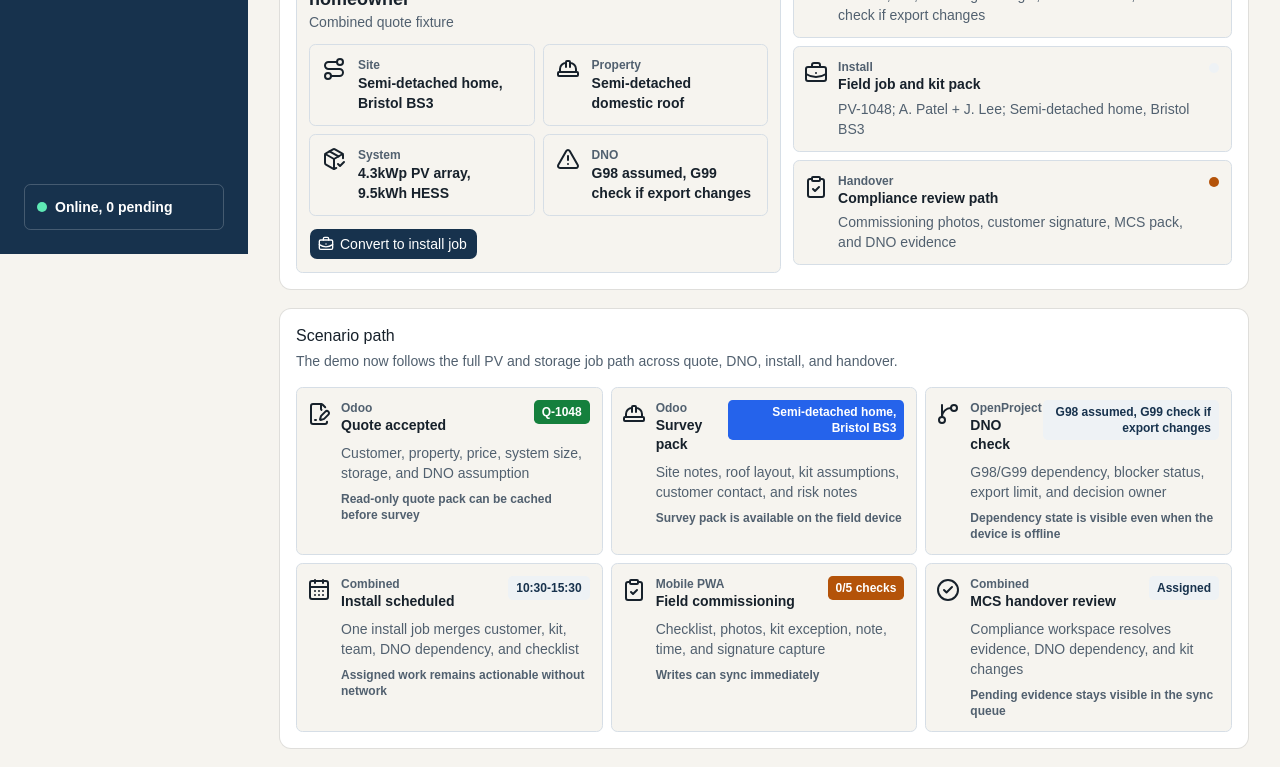
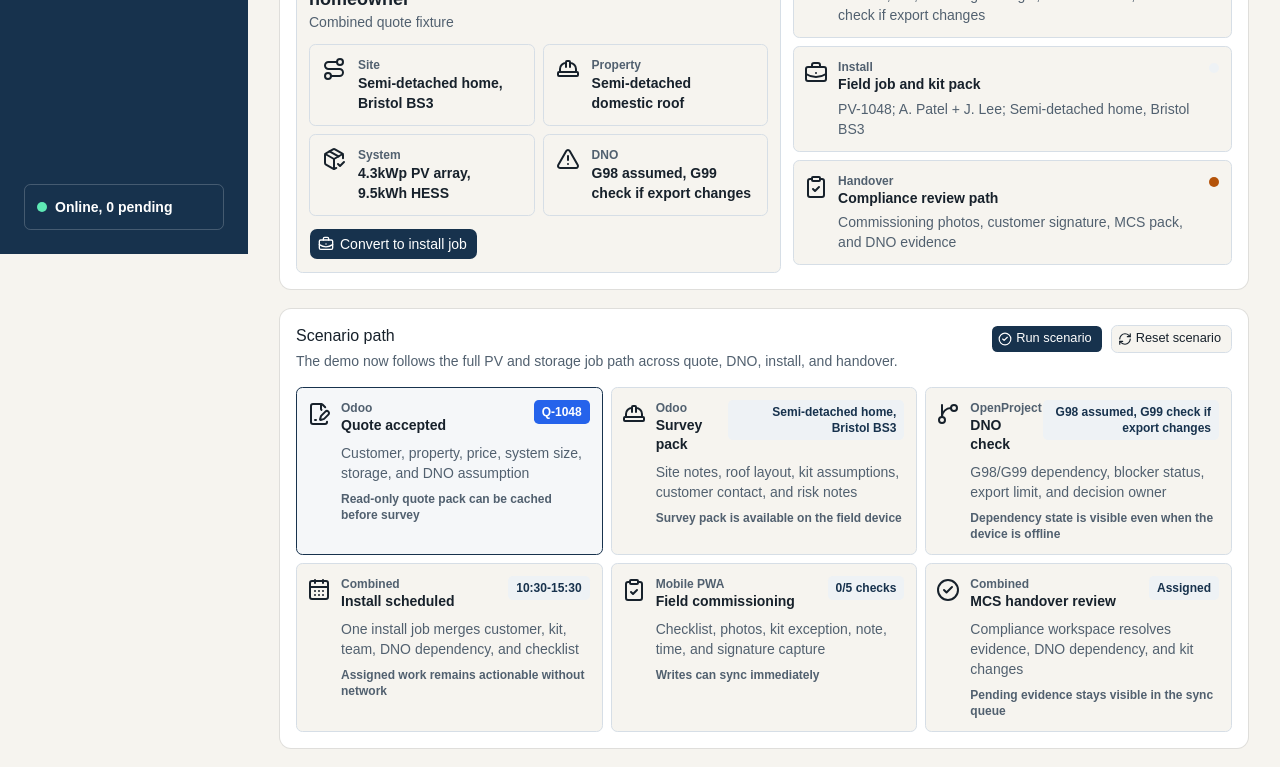
Before and after one commit to ajdench/ProJob-Wiki, a React (Vite) app in the folder experiments/projob-ui-spike/: page / in a window 1280 px wide. Shown: the part 546-1313 px from the top of the page. Built offline with nearby package versions, Linux system fonts and the light colour scheme.

Commit message:
Add interactive scenario runner

```diff
--- a/experiments/projob-ui-spike/src/App.tsx
+++ b/experiments/projob-ui-spike/src/App.tsx
@@ -71,6 +71,7 @@ import type {
   QuoteRecord,
   QueueEntry,
   QueueState,
+  ScenarioStep,
   StatusTone,
 } from '@/adapters/projob'
 import { cn } from '@/lib/utils'
@@ -84,6 +85,8 @@ const navigation = [
   { label: 'Sync queue', icon: RefreshCw },
 ]
 
+const finalScenarioStep: ScenarioStep = 6
+
 function loadPersistedState(): PersistedState {
   if (typeof window === 'undefined') {
     return createInitialState('combined')
@@ -96,7 +99,7 @@ function loadPersistedState(): PersistedState {
     }
 
     const parsed = JSON.parse(raw) as Partial<PersistedState>
-    if (!parsed.quote || !parsed.fieldJob || !parsed.sourceMode) {
+    if (!parsed.quote || !parsed.fieldJob || !parsed.sourceMode || parsed.scenarioStep === undefined) {
       return createInitialState('combined')
     }
 
@@ -106,11 +109,154 @@ function loadPersistedState(): PersistedState {
   }
 }
 
+function buildScenarioState(current: PersistedState, nextStep: ScenarioStep): PersistedState {
+  const checkedChecklist = current.fieldJob.checklist.map((row) => ({ ...row, checked: true }))
+  const startedChecklist = current.fieldJob.checklist.map((row, index) => ({
+    ...row,
+    checked: index < 2 || row.checked,
+  }))
+  const evidence = Array.from(
+    new Set([
+      ...current.fieldJob.evidence,
+      'Array and battery photos',
+      'Customer MCS handover signature',
+      'DNO dependency check captured',
+    ]),
+  )
+  const makeEntry = (label: string, detail: string, state: QueueState) => makeQueueEntry(label, detail, state)
+  const convertedQuote = {
+    ...current.quote,
+    status: 'Converted' as const,
+  }
+
+  switch (nextStep) {
+    case 0:
+      return createInitialState(current.sourceMode)
+    case 1:
+      return {
+        ...current,
+        quote: convertedQuote,
+        scenarioStep: nextStep,
+        fieldJob: {
+          ...current.fieldJob,
+          nextAction: 'Install job created from accepted quote; confirm survey pack, DNO dependency, and kit',
+        },
+        queue: [
+          makeEntry(
+            `${current.quote.id} conversion`,
+            'Accepted quote converted into install job and handover workflow',
+            'synced',
+          ),
+          ...current.queue,
+        ].slice(0, 12),
+      }
+    case 2:
+      return {
+        ...current,
+        quote: convertedQuote,
+        scenarioStep: nextStep,
+        fieldJob: {
+          ...current.fieldJob,
+          nextAction: 'DNO dependency checked; install can proceed with current export assumption',
+          evidence: current.fieldJob.evidence.includes('DNO dependency check captured')
+            ? current.fieldJob.evidence
+            : [...current.fieldJob.evidence, 'DNO dependency check captured'],
+        },
+        queue: [
+          makeEntry(`${current.fieldJob.id} DNO check`, 'G98/G99 dependency state accepted into the job', 'synced'),
+          ...current.queue,
+        ].slice(0, 12),
+      }
+    case 3:
+      return {
+        ...current,
+        quote: convertedQuote,
+        scenarioStep: nextStep,
+        fieldJob: {
+          ...current.fieldJob,
+          status: 'In progress',
+          checklist: startedChecklist,
+          note: 'Survey pack confirmed, DNO dependency checked, and install started.',
+          nextAction: 'Complete field commissioning, evidence, and customer handover signature',
+        },
+        queue: [
+          makeEntry(`${current.fieldJob.id} install start`, 'Install team started the field job', 'synced'),
+          ...current.queue,
+        ].slice(0, 12),
+      }
+    case 4:
+      return {
+        ...current,
+        quote: convertedQuote,
+        scenarioStep: nextStep,
+        offlineMode: true,
+        fieldJob: {
+          ...current.fieldJob,
+          status: 'Completed offline',
+          checklist: checkedChecklist,
+          evidence,
+          note: 'Commissioning complete. Battery handover, photos, and customer signature captured offline.',
+          signatureCaptured: true,
+          nextAction: 'Commissioning captured offline; sync required before MCS handover review',
+        },
+        queue: [
+          makeEntry(`${current.fieldJob.id} offline commissioning`, 'Field commissioning pack waiting for network', 'pending'),
+          ...current.queue,
+        ].slice(0, 12),
+      }
+    case 5:
+      return {
+        ...current,
+        quote: convertedQuote,
+        scenarioStep: nextStep,
+        offlineMode: false,
+        fieldJob: {
+          ...current.fieldJob,
+          status: 'Ready for review',
+          checklist: checkedChecklist,
+          evidence,
+          note: current.fieldJob.note || 'Commissioning complete and ready for MCS handover review.',
+          signatureCaptured: true,
+          nextAction: 'MCS and DNO handover review required',
+        },
+        queue: [
+          makeEntry(`${current.fieldJob.id} handover sync`, 'Offline commissioning pack synced for review', 'synced'),
+          ...current.queue.map((entry) =>
+            entry.state === 'pending' || entry.state === 'failed'
+              ? { ...entry, state: 'synced' as const, detail: 'Install record accepted by office system' }
+              : entry,
+          ),
+        ].slice(0, 12),
+      }
+    case 6:
+      return {
+        ...current,
+        quote: convertedQuote,
+        scenarioStep: nextStep,
+        offlineMode: false,
+        fieldJob: {
+          ...current.fieldJob,
+          status: 'Approved',
+          checklist: checkedChecklist,
+          evidence,
+          note: current.fieldJob.note || 'Commissioning complete and approved.',
+          signatureCaptured: true,
+          approvedAt: 'Approved in compliance workspace',
+          nextAction: 'MCS handover pack approved',
+        },
+        queue: [
+          makeEntry(`${current.fieldJob.id} approval`, 'Compliance lead approved MCS handover pack', 'synced'),
+          ...current.queue,
+        ].slice(0, 12),
+      }
+  }
+}
+
 function App() {
   const [persisted, setPersisted] = useState<PersistedState>(() => loadPersistedState())
   const [selectedJobId, setSelectedJobId] = useState(() => loadPersistedState().fieldJob.id)
 
-  const { fieldJob, offlineMode, queue, quote, sourceMode } = persisted
+  const { fieldJob, offlineMode, queue, quote, scenarioStep, sourceMode } = persisted
   const dispatchJobs = useMemo(
     () => [fieldJobToDispatch(fieldJob, queue), ...sourceDispatchJobs(sourceMode)],
     [fieldJob, queue, sourceMode],
@@ -154,6 +300,21 @@ function App() {
     window.localStorage.setItem(storageKey, JSON.stringify(nextState))
   }
 
+  function advanceScenario() {
+    setPersisted((current) => {
+      const nextStep = Math.min(current.scenarioStep + 1, finalScenarioStep) as ScenarioStep
+      return buildScenarioState(current, nextStep)
+    })
+    setSelectedJobId(fieldJob.id)
+  }
+
+  function resetScenario() {
+    const nextState = createInitialState(sourceMode)
+    setPersisted(nextState)
+    setSelectedJobId(nextState.fieldJob.id)
+    window.localStorage.setItem(storageKey, JSON.stringify(nextState))
+  }
+
   function convertQuoteToJob() {
     setPersisted((current) => {
       if (current.quote.status === 'Converted') {
@@ -166,6 +327,7 @@ function App() {
           ...current.quote,
           status: 'Converted',
         },
+        scenarioStep: current.scenarioStep === 0 ? 1 : current.scenarioStep,
         fieldJob: {
           ...current.fieldJob,
           nextAction: 'Install job created from accepted quote; confirm survey pack, DNO dependency, and kit',
@@ -373,7 +535,14 @@ function App() {
 
           <QuoteWorkflow fieldJob={fieldJob} onConvertQuote={convertQuoteToJob} quote={quote} />
 
-          <ScenarioPath fieldJob={fieldJob} offlineMode={offlineMode} quote={quote} />
+          <ScenarioPath
+            fieldJob={fieldJob}
+            offlineMode={offlineMode}
+            onAdvanceScenario={advanceScenario}
+            onResetScenario={resetScenario}
+            quote={quote}
+            scenarioStep={scenarioStep}
+          />
 
           <AdapterMap sourceMode={sourceMode} />
 
@@ -576,16 +745,18 @@ function WorkflowStep({
 function ScenarioPath({
   fieldJob,
   offlineMode,
+  onAdvanceScenario,
+  onResetScenario,
   quote,
+  scenarioStep,
 }: {
   fieldJob: FieldJob
   offlineMode: boolean
+  onAdvanceScenario: () => void
+  onResetScenario: () => void
   quote: QuoteRecord
+  scenarioStep: ScenarioStep
 }) {
-  const quoteConverted = quote.status === 'Converted'
-  const commissioned =
-    fieldJob.status === 'Completed offline' || fieldJob.status === 'Ready for review' || fieldJob.status === 'Approved'
-  const approved = fieldJob.status === 'Approved'
   const steps: Array<{
     label: string
     source: string
@@ -593,7 +764,7 @@ function ScenarioPath({
     ui: string
     offline: string
     icon: LucideIcon
-    tone: StatusTone
+    activeTone: StatusTone
   }> = [
     {
       label: 'Quote accepted',
@@ -602,7 +773,7 @@ function ScenarioPath({
       ui: 'Customer, property, price, system size, storage, and DNO assumption',
       offline: 'Read-only quote pack can be cached before survey',
       icon: FileSignature,
-      tone: 'success',
+      activeTone: 'info',
     },
     {
       label: 'Survey pack',
@@ -611,7 +782,7 @@ function ScenarioPath({
       ui: 'Site notes, roof layout, kit assumptions, customer contact, and risk notes',
       offline: 'Survey pack is available on the field device',
       icon: HardHat,
-      tone: quoteConverted ? 'success' : 'info',
+      activeTone: 'info',
     },
     {
       label: 'DNO check',
@@ -620,7 +791,7 @@ function ScenarioPath({
       ui: 'G98/G99 dependency, blocker status, export limit, and decision owner',
       offline: 'Dependency state is visible even when the device is offline',
       icon: GitBranch,
-      tone: quoteConverted ? 'sync' : 'neutral',
+      activeTone: 'sync',
     },
     {
       label: 'Install scheduled',
@@ -629,7 +800,7 @@ function ScenarioPath({
       ui: 'One install job merges customer, kit, team, DNO dependency, and checklist',
       offline: 'Assigned work remains actionable without network',
       icon: CalendarDays,
-      tone: fieldJob.status === 'Assigned' ? 'neutral' : 'sync',
+      activeTone: 'sync',
     },
     {
       label: 'Field commissioning',
@@ -638,7 +809,7 @@ function ScenarioPath({
       ui: 'Checklist, photos, kit exception, note, time, and signature capture',
       offline: offlineMode ? 'Writes queue locally until sync can run' : 'Writes can sync immediately',
       icon: ClipboardCheck,
-      tone: commissioned ? 'success' : 'warning',
+      activeTone: 'warning',
     },
     {
       label: 'MCS handover review',
@@ -647,9 +818,10 @@ function ScenarioPath({
       ui: 'Compliance workspace resolves evidence, DNO dependency, and kit changes',
       offline: 'Pending evidence stays visible in the sync queue',
       icon: CheckCircle2,
-      tone: approved ? 'success' : commissioned ? 'info' : 'neutral',
+      activeTone: 'info',
     },
   ]
+  const complete = scenarioStep >= finalScenarioStep
 
   return (
     <Card className="mb-5">
@@ -658,10 +830,22 @@ function ScenarioPath({
         <CardDescription>
           The demo now follows the full PV and storage job path across quote, DNO, install, and handover.
         </CardDescription>
+        <CardAction>
+          <div className="flex flex-wrap justify-end gap-2">
+            <Button disabled={complete} onClick={onAdvanceScenario} size="sm">
+              <CheckCircle2 data-icon="inline-start" />
+              {complete ? 'Scenario complete' : scenarioStep === 0 ? 'Run scenario' : 'Advance scenario'}
+            </Button>
+            <Button onClick={onResetScenario} size="sm" variant="outline">
+              <RefreshCw data-icon="inline-start" />
+              Reset scenario
+            </Button>
+          </div>
+        </CardAction>
       </CardHeader>
       <CardContent className="grid gap-2 md:grid-cols-2 xl:grid-cols-3">
-        {steps.map((step) => (
-          <ScenarioStep key={step.label} step={step} />
+        {steps.map((step, index) => (
+          <ScenarioStep key={step.label} scenarioStep={scenarioStep} step={step} stepIndex={index} />
         ))}
       </CardContent>
     </Card>
@@ -669,8 +853,11 @@ function ScenarioPath({
 }
 
 function ScenarioStep({
+  scenarioStep,
   step,
+  stepIndex,
 }: {
+  scenarioStep: ScenarioStep
   step: {
     label: string
     source: string
@@ -678,13 +865,22 @@ function ScenarioStep({
     ui: string
     offline: string
     icon: LucideIcon
-    tone: StatusTone
+    activeTone: StatusTone
   }
+  stepIndex: number
 }) {
   const Icon = step.icon
+  const isDone = scenarioStep > stepIndex
+  const isCurrent = scenarioStep === stepIndex
+  const tone = isDone ? 'success' : isCurrent ? step.activeTone : 'neutral'
 
   return (
-    <div className="grid min-w-0 grid-cols-[1.25rem_minmax(0,1fr)] gap-x-3 gap-y-2 rounded-md border bg-background p-3">
+    <div
+      className={cn(
+        'grid min-w-0 grid-cols-[1.25rem_minmax(0,1fr)] gap-x-3 gap-y-2 rounded-md border bg-background p-3',
+        isCurrent && 'border-primary bg-muted/60',
+      )}
+    >
       <Icon aria-hidden="true" className="mt-0.5 justify-self-center" />
       <div className="min-w-0">
         <div className="grid min-w-0 gap-2 sm:grid-cols-[minmax(0,1fr)_auto] sm:items-start">
@@ -695,7 +891,7 @@ function ScenarioStep({
           <span
             className={cn(
               'max-w-full rounded-sm px-2 py-1 text-xs font-bold break-words sm:max-w-44 sm:justify-self-end sm:text-right',
-              statusBadgeClass(step.tone),
+              statusBadgeClass(tone),
             )}
           >
             {step.record}
--- a/experiments/projob-ui-spike/src/adapters/projob.ts
+++ b/experiments/projob-ui-spike/src/adapters/projob.ts
@@ -6,6 +6,7 @@ export type QueueState = 'pending' | 'synced' | 'failed' | 'conflict'
 export type JobStatus = 'Assigned' | 'In progress' | 'Completed offline' | 'Ready for review' | 'Approved'
 export type QuoteStatus = 'Accepted' | 'Converted'
 export type DemoSourceMode = 'combined' | 'odoo' | 'openproject'
+export type ScenarioStep = 0 | 1 | 2 | 3 | 4 | 5 | 6
 
 export type ChecklistRow = {
   id: string
@@ -78,9 +79,10 @@ export type PersistedState = {
   queue: QueueEntry[]
   offlineMode: boolean
   sourceMode: DemoSourceMode
+  scenarioStep: ScenarioStep
 }
 
-export const storageKey = 'projob-ui-spike.vertical-slice.v4'
+export const storageKey = 'projob-ui-spike.vertical-slice.v5'
 
 export const sourceOptions: Array<{ value: DemoSourceMode; label: string; detail: string }> = [
   {
@@ -107,6 +109,7 @@ export function createInitialState(sourceMode: DemoSourceMode): PersistedState {
     queue: [],
     offlineMode: false,
     sourceMode,
+    scenarioStep: 0,
   }
 }
 
```
Also changed, not shown: 3 other files (tests, documents, lock files or other folders).
